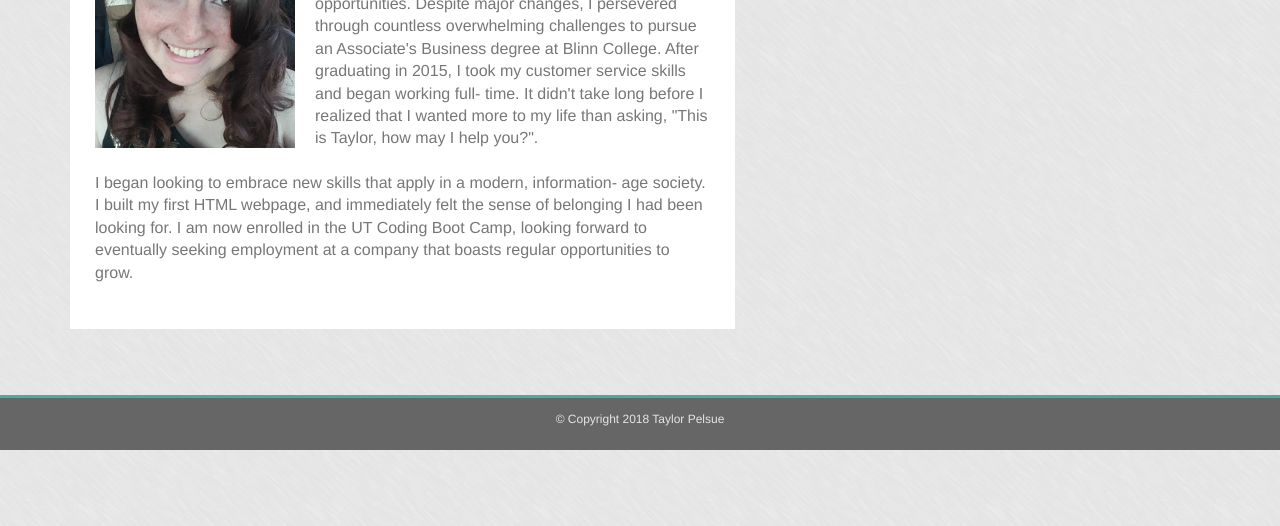
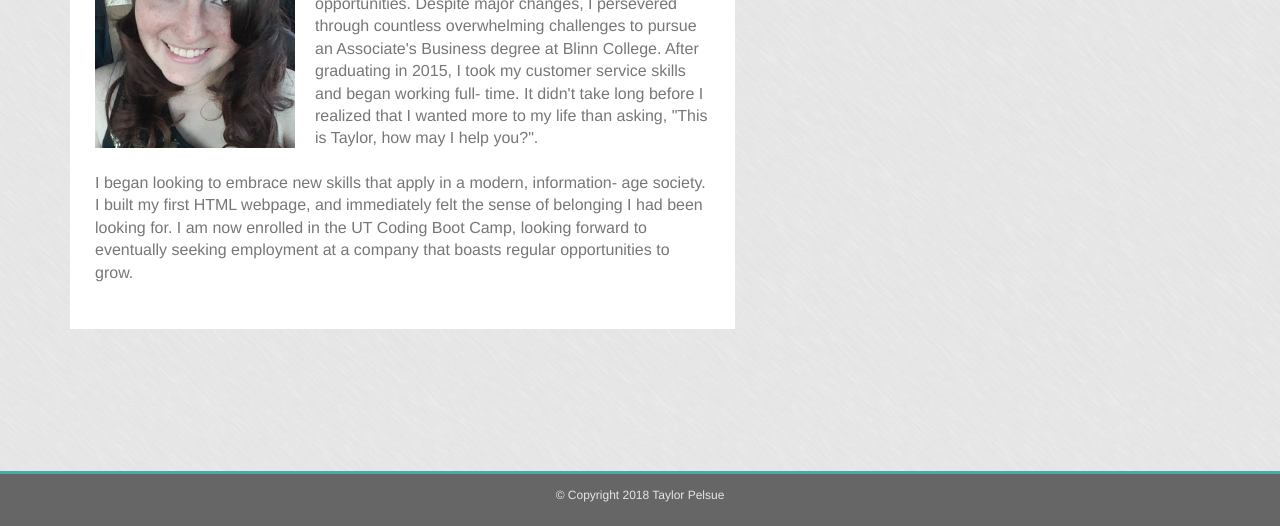
Before and after one commit to taylorpelsue/Bootstrap-Portfolio, a plain HTML site: page index.html in a window 1280 px wide. Shown: the part 274-800 px from the top of the page. Drawn offline with nearby package versions, Linux system fonts and the light colour scheme.

Commit message:
fixed footer

```diff
--- a/assets/css/style.css
+++ b/assets/css/style.css
@@ -115,6 +115,7 @@ a {
     border-top: 3px;
     border-top-color: #4aaaa5;
     border-top-style: solid;
+    position:absolute;bottom:0;left:0;
  }
  .navbar-expand-lg .navbar-collapse {
      margin-right: 14%;
```
